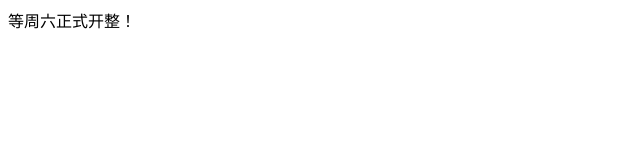
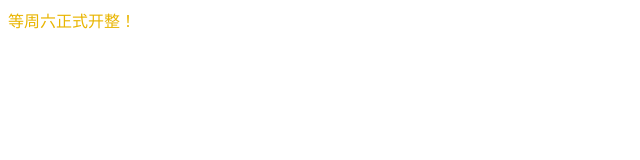
Before and after one commit to YelawCZ/douding_works, a plain HTML site: page index.html in a window 1280 px wide. Shown: the whole page, without its empty margins (0-640 px from the left). Drawn offline with Linux system fonts and the light colour scheme.

Commit message:
Update css1.css

```diff
--- a/css/css1.css
+++ b/css/css1.css
@@ -1 +1,3 @@
-/* CSS Document */
+body div {
+    color: #E9B500;
+}
```
